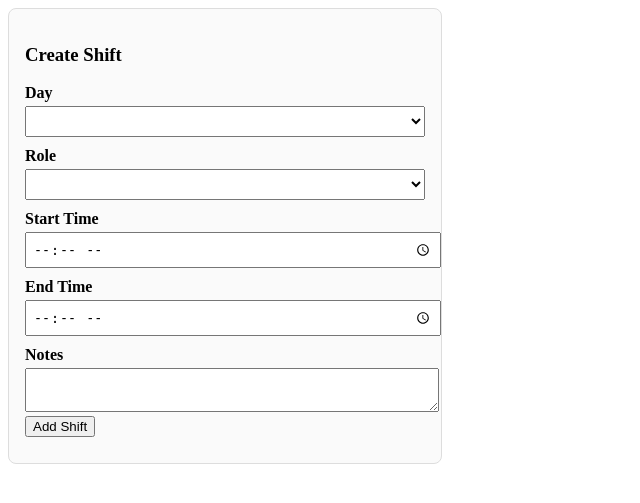
After one commit to Eusocial-Interns/smart-scheduler, a Django app: template apps/scheduling/templates/scheduling/shift_form.html in a window 1280 px wide. The commit adds this page. Shown: the top 503 px of the page, without its empty margins (0-640 px from the left). Run offline with Django 5.2, Linux system fonts and the light colour scheme; the template is opened without the code that fills it, so the values that code supplies are empty; parts of the project's set-up code (start-up, migrations or seed data) failed here and were passed over.

Commit message:
Add HTML and CSS base for shift card form

```diff
--- /dev/null
+++ b/apps/scheduling/templates/scheduling/shift_form.html
@@ -0,0 +1,42 @@
+<!DOCTYPE html>
+<html lang="en">
+
+<head>
+    <meta charset="UTF-8">
+    <meta name="viewport" content="width=device-width, initial-scale=1.0">
+    <link rel="stylesheet" href="weekly_schedule.css">
+    <title>Form</title>
+</head>
+
+<body>
+
+    <div class="shift-form">
+    <h3>Create Shift</h3>
+
+    <label>Day</label>
+    <select id="daySelect"></select>
+
+    <label>Role</label>
+    <select id="roleSelect"></select>
+
+    <label>Start Time</label>
+    <input type="time" id="startTime">
+
+    <label>End Time</label>
+    <input type="time" id="endTime">
+
+    <div id="hoursInfo" class="hours-info"></div>
+
+    <label>Notes</label>
+    <textarea id="notes"></textarea>
+
+    <button id="createShiftBtn">Add Shift</button>
+
+    <div id="errorMsg" class="error"></div>
+    </div>
+
+</body>
+
+<script src="weekly_schedule.js"></script>
+
+</html>
--- a/apps/scheduling/templates/scheduling/weekly_schedule.css
+++ b/apps/scheduling/templates/scheduling/weekly_schedule.css
@@ -78,3 +78,39 @@
 .shift-night {
   background: #f8d7da;
 }
+
+/* Schedule Form */
+
+.shift-form {
+  max-width: 400px;
+  padding: 16px;
+  border: 1px solid #ddd;
+  margin-bottom: 20px;
+  background: #fafafa;
+  border-radius: 8px;
+}
+
+.shift-form label {
+  display: block;
+  margin-top: 10px;
+  font-weight: 600;
+}
+
+.shift-form input,
+.shift-form select,
+.shift-form textarea {
+  width: 100%;
+  padding: 6px;
+  margin-top: 4px;
+}
+
+.hours-info {
+  margin-top: 8px;
+  font-size: 12px;
+  color: #555;
+}
+
+.error {
+  color: red;
+  margin-top: 10px;
+}
--- a/apps/scheduling/templates/scheduling/weekly_schedule.html
+++ b/apps/scheduling/templates/scheduling/weekly_schedule.html
@@ -11,7 +11,7 @@
 <body>
   <div class="schedule-container">
     <div class="schedule-grid" id="scheduleGrid">
-      <!-- Header row -->
+
       <div class="header-cell role-header">Role</div>
       <div class="header-cell">Mon</div>
       <div class="header-cell">Tue</div>
@@ -21,7 +21,6 @@
       <div class="header-cell">Sat</div>
       <div class="header-cell">Sun</div>
 
-      <!-- Rows injected by JS -->
     </div>
   </div>
 </body>
--- a/apps/scheduling/templates/scheduling/weekly_schedule.js
+++ b/apps/scheduling/templates/scheduling/weekly_schedule.js
@@ -1,23 +1,34 @@
 const USE_MOCK = true;
+let currentData = null;
 
 async function fetchData() {
     if (USE_MOCK) {
     return mockData();
   }
 
-  const [roles, employees, assignments] = await Promise.all([
+  const [roles, employees, assignments, schedule] = await Promise.all([
     fetch('/api/v1/roles/').then(res => res.json()),
     fetch('/api/v1/employees/').then(res => res.json()),
-    fetch('/api/v1/assignments/').then(res => res.json())
+    fetch('/api/v1/assignments/').then(res => res.json()),
+    fetch('/api/v1/schedule/').then(res => res.json())
   ]);
 
-  return { roles, employees, assignments };
+  return { roles, employees, assignments,schedule };
 }
 
 function mockData() {
   return Promise.resolve({
     week_start: "2026-04-13",
     days: ["Mon","Tue","Wed","Thu","Fri","Sat","Sun"],
+    operating_hours: {
+      0: { open: "08:00", close: "22:00" },
+      1: { open: "08:00", close: "22:00" },
+      2: { open: "08:00", close: "22:00" },
+      3: { open: "08:00", close: "22:00" },
+      4: { open: "08:00", close: "23:00" },
+      5: { open: "09:00", close: "23:00" },
+      6: { open: "09:00", close: "21:00" }
+    },
     roles: [
       {
         role_name: "Manager",
@@ -62,17 +73,17 @@ function mockData() {
   });
 }
 
+//Render Schedule
 function renderSchedule(data) {
   const grid = document.getElementById('scheduleGrid');
 
   data.roles.forEach(role => {
-    // Role label
+
     const roleCell = document.createElement('div');
     roleCell.className = 'role-cell';
     roleCell.textContent = role.role_name;
     grid.appendChild(roleCell);
 
-    // Days 0–6
     for (let day = 0; day < 7; day++) {
       const cell = document.createElement('div');
       cell.className = 'day-cell';
@@ -97,6 +108,7 @@ function renderSchedule(data) {
   });
 }
 
+//Helpers
 function getShiftClass(startTime) {
   const hour = parseInt(startTime.split(":")[0]);
 
@@ -109,7 +121,6 @@ function getShiftClass(startTime) {
 function formatTime(timeStr) {
   if (!timeStr) return "";
 
-  // handle edge case from your mock data
   if (timeStr === "24:00") return "12:00 AM";
 
   const [hourStr, minute] = timeStr.split(":");
```
